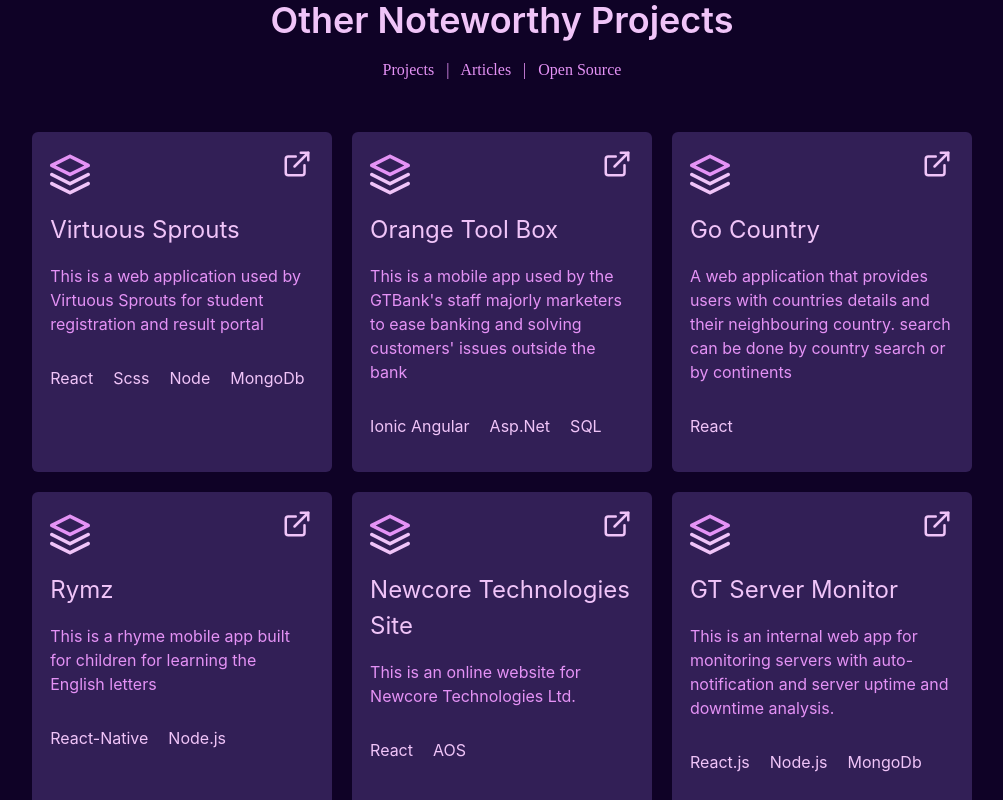
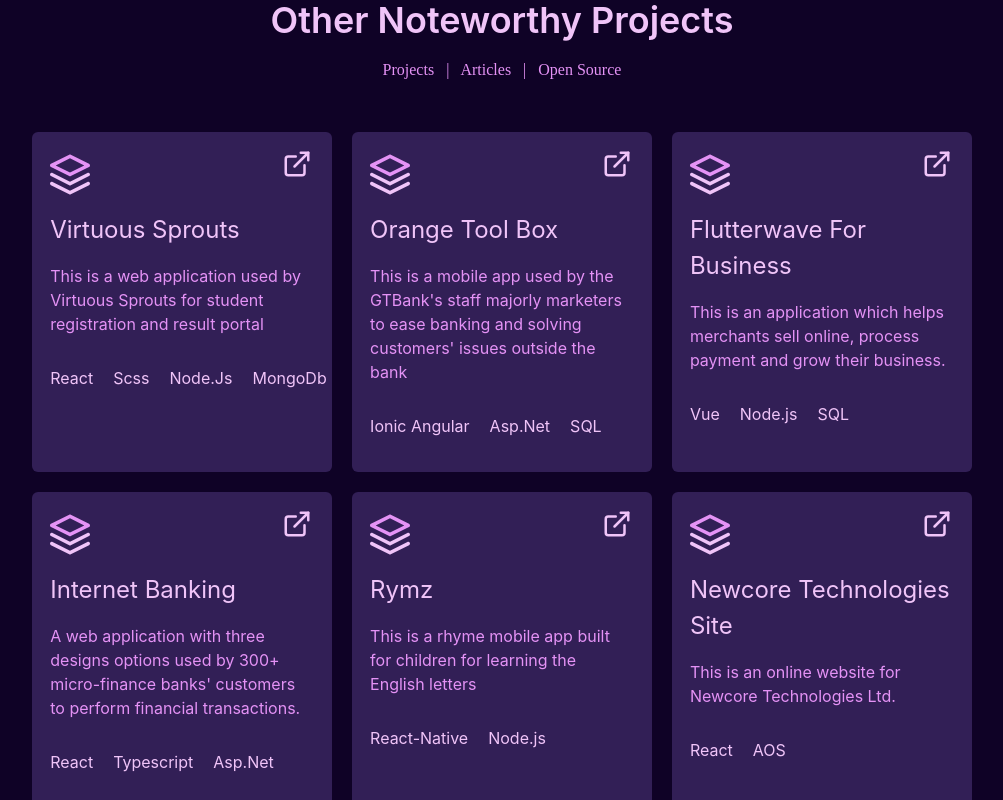
Before and after one commit to hurlaniyhi/My-Portfolio, a Next.js app: page / in a window 1280 px wide. Shown: the part 5760-6560 px from the top of the page, without its empty margins (138-1141 px from the left). Built offline with nearby package versions, Linux system fonts and the light colour scheme.

Commit message:
make it better

```diff
--- a/components/OtherWorks.js
+++ b/components/OtherWorks.js
@@ -17,7 +17,7 @@
                     <div className={styles.projectToolsWrapper}>
                         <p className={styles.toolName}>React</p>
                         <p className={styles.toolName}>Scss</p>
-                        <p className={styles.toolName}>Node</p>
+                        <p className={styles.toolName}>Node.Js</p>
                         <p className={styles.toolName}>MongoDb</p>
                     </div>
                     {/* https://check-d-deck.herokuapp.com */}
@@ -33,16 +33,28 @@
                         <p className={styles.toolName}>SQL</p>
                     </div>
                 </div>
+                 <div className={styles.projectContainer} data-aos='zoom-in'>
+                    <img src="/assets/stack.svg" className={styles.stackIcon} />
+                    <a href="https://app.flutterwave.com/register" target="_blank" rel="noopener noreferrer"><FiExternalLink className={styles.linkIcon} /></a>
+                    <p className={styles.projectName}>Flutterwave For Business</p>
+                    <p className={styles.aboutProject}>This is an application which helps merchants sell online, process payment and grow their business.</p>
+                    <div className={styles.projectToolsWrapper}>
+                        <p className={styles.toolName}>Vue</p>
+                        <p className={styles.toolName}>Node.js</p>
+                        <p className={styles.toolName}>SQL</p>
+                    </div>
+                </div>
                 <div className={styles.projectContainer} data-aos='zoom-in'>
                     <img src="/assets/stack.svg" className={styles.stackIcon} />
-                    <a href="https://countrydet.netlify.app/" target="_blank" rel="noopener noreferrer"><FiExternalLink className={styles.linkIcon} /></a>
-                    {/* <a href="https://allcountriesdetails.netlify.app/" target="_blank" rel="noopener noreferrer"><FiExternalLink className={styles.linkIcon} /></a> */}
-                    <p className={styles.projectName}>Go Country</p>
+                    <a href="https://core-ibanking.netlify.app/ssb" target="_blank" rel="noopener noreferrer"><FiExternalLink className={styles.linkIcon} /></a>
+                    <p className={styles.projectName}>Internet Banking</p>
                     <p className={styles.aboutProject}>
-                        A web application that provides users with countries details and their neighbouring country. search can be done by country search or by continents
+                        A web application with three designs options used by 300+ micro-finance banks' customers to perform financial transactions.
                     </p>
                     <div className={styles.projectToolsWrapper}>
                         <p className={styles.toolName}>React</p>
+                        <p className={styles.toolName}>Typescript</p>
+                        <p className={styles.toolName}>Asp.Net</p>
                     </div>
                 </div>
                 <div className={styles.projectContainer} data-aos='zoom-in'>
@@ -71,15 +83,15 @@
                 </div>
                 <div className={styles.projectContainer} data-aos='zoom-in'>
                     <img src="/assets/stack.svg" className={styles.stackIcon} />
-                    <a href="https://gtdashboard.herokuapp.com" target="_blank" rel="noopener noreferrer"><FiExternalLink className={styles.linkIcon} /></a>
-                    <p className={styles.projectName}>GT Server Monitor</p>
+                    <a href="https://crendly-admin.netlify.app" target="_blank" rel="noopener noreferrer"><FiExternalLink className={styles.linkIcon} /></a>
+                    <p className={styles.projectName}>Crendly Admin Panel</p>
                     <p className={styles.aboutProject}>
-                        This is an internal web app for monitoring servers with auto-notification and server uptime and downtime analysis.
+                        This is an internal web platform for the Crendly app which handles customer support, fraud monitoring, risk underwriting, compliance, audit and control etc.
                     </p>
                     <div className={styles.projectToolsWrapper}>
-                        <p className={styles.toolName}>React.js</p>
-                        <p className={styles.toolName}>Node.js</p>
-                        <p className={styles.toolName}>MongoDb</p>
+                        <p className={styles.toolName}>React</p>
+                        <p className={styles.toolName}>Typescript</p>
+                        <p className={styles.toolName}>Asp.Net</p>
                     </div>
                 </div>
                 {/* <div className={styles.projectContainer} data-aos='zoom-in'>
@@ -94,7 +106,7 @@
                         <p className={styles.toolName}>React-Native</p>
                     </div>
                 </div> */}
-                <div className={styles.projectContainer} data-aos='zoom-in'>
+                {/* <div className={styles.projectContainer} data-aos='zoom-in'>
                     <img src="/assets/stack.svg" className={styles.stackIcon} />
                     <a href="https://gtautoresponse.herokuapp.com" target="_blank" rel="noopener noreferrer"><FiExternalLink className={styles.linkIcon} /></a>
                     <p className={styles.projectName}>Auto Email Response</p>
@@ -106,6 +118,18 @@
                         <p className={styles.toolName}>Scss</p>
                         <p className={styles.toolName}>Node.js</p>
                         <p className={styles.toolName}>MongoDb</p>
+                    </div>
+                </div> */}
+                <div className={styles.projectContainer} data-aos='zoom-in'>
+                    <img src="/assets/stack.svg" className={styles.stackIcon} />
+                    <a href="https://countrydet.netlify.app/" target="_blank" rel="noopener noreferrer"><FiExternalLink className={styles.linkIcon} /></a>
+                    {/* <a href="https://allcountriesdetails.netlify.app/" target="_blank" rel="noopener noreferrer"><FiExternalLink className={styles.linkIcon} /></a> */}
+                    <p className={styles.projectName}>Go Country</p>
+                    <p className={styles.aboutProject}>
+                        A web application that provides users with countries details and their neighbouring country. search can be done by country search or by continents
+                    </p>
+                    <div className={styles.projectToolsWrapper}>
+                        <p className={styles.toolName}>React</p>
                     </div>
                 </div>
                 <div className={styles.projectContainer} data-aos='zoom-in'>
@@ -133,7 +157,7 @@
                         <p className={styles.toolName}>Travis CI</p>
                     </div>
                 </div> */}
-                <div className={styles.projectContainer} data-aos='zoom-in'>
+                {/* <div className={styles.projectContainer} data-aos='zoom-in'>
                     <img src="/assets/stack.svg" className={styles.stackIcon} />
                     <a href="https://swedbank-personal-loan.netlify.app" target="_blank" rel="noopener noreferrer"><FiExternalLink className={styles.linkIcon} /></a>
                     <p className={styles.projectName}>Personal Loan</p>
@@ -144,7 +168,7 @@
                         <p className={styles.toolName}>React.js</p>
                         <p className={styles.toolName}>AOS</p>
                     </div>
-                </div>
+                </div> */}
             </div>
         </div>
     )
--- a/package.json
+++ b/package.json
@@ -4,7 +4,7 @@
   "private": true,
   "scripts": {
     "dev": "cross-env NODE_OPTIONS='--openssl-legacy-provider' next dev",
-    "build": "next build && next export",
+    "build":  "cross-env NODE_OPTIONS='--openssl-legacy-provider' next build && next export",
     "start": "next start",
     "export": "next export",
     "lint": "next lint"
```
